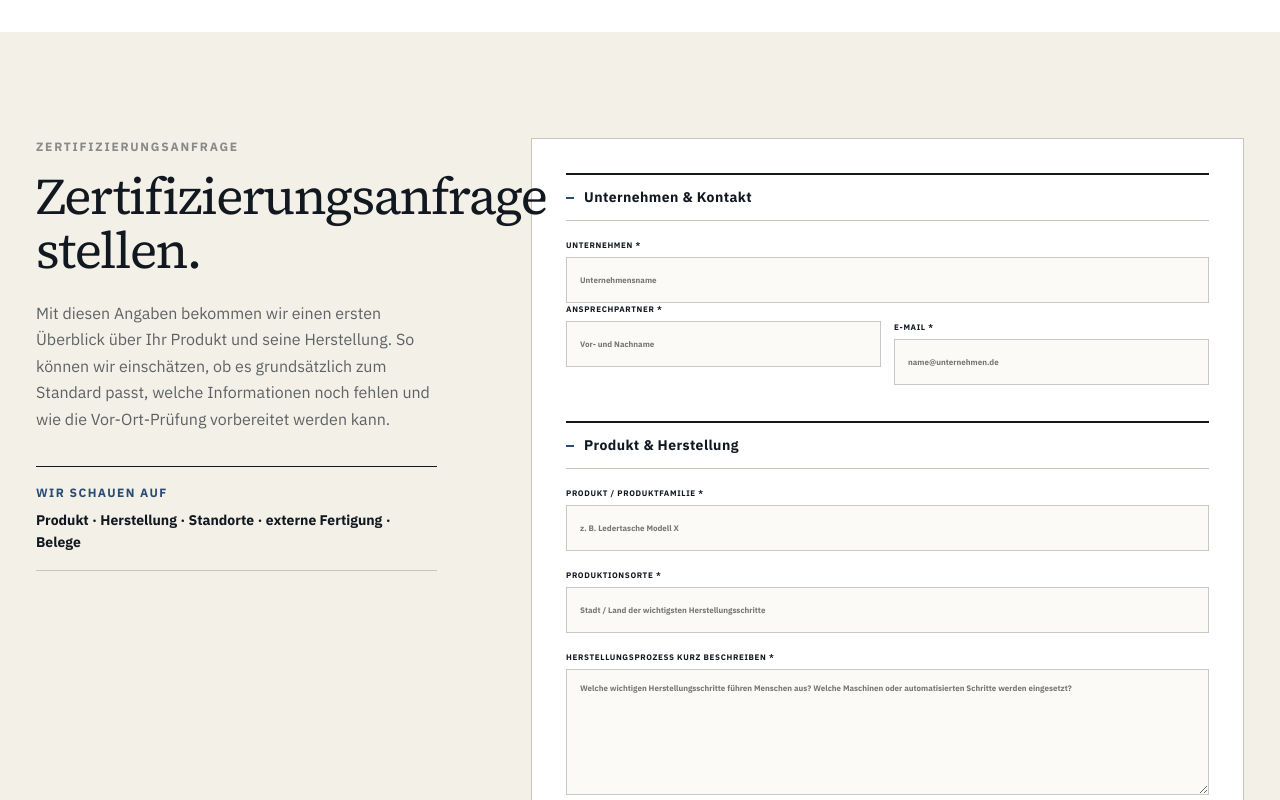
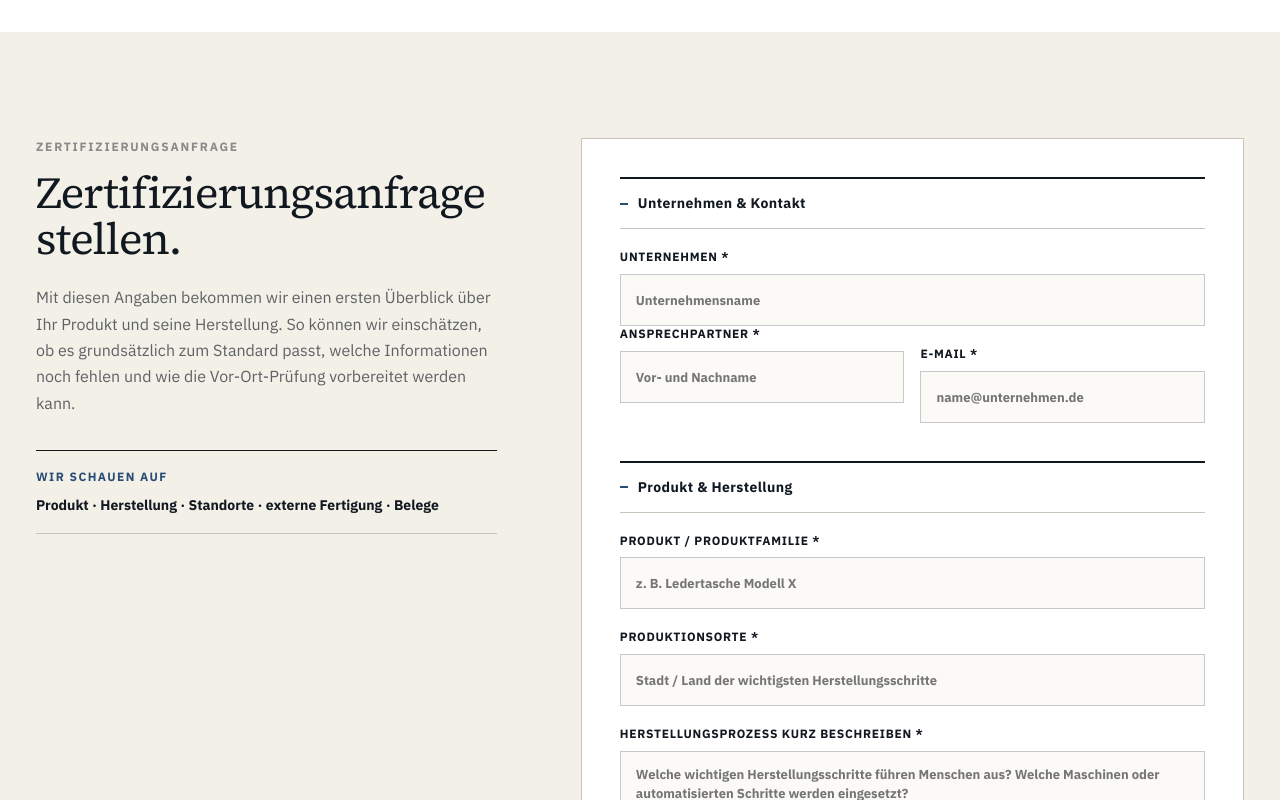
Before and after one commit to dennis-glaser-coder/human-certification-web, a Next.js app: page /fuer-hersteller in a window 1280 px wide. Shown: the part 4980-5780 px from the top of the page. Built offline with nearby package versions, Linux system fonts and the light colour scheme; no server answers.

Commit message:
Fix desktop manufacturer request overlap and form readability

```diff
--- a/src/app/final.css
+++ b/src/app/final.css
@@ -2827,3 +2827,77 @@ main :is(.registerDisclosure,.brandAuthorityPillars) span,
     display:none;
   }
 }
+
+
+/* ===== Manufacturer request desktop balance fix 2026-09-08 ===== */
+@media (min-width:1021px){
+  .manufacturerApplicationGrid{
+    grid-template-columns:minmax(0,.82fr) minmax(0,1.18fr);
+    gap:84px;
+  }
+
+  .manufacturerApplicationIntro,
+  .certificationRequestForm{
+    min-width:0;
+  }
+
+  .manufacturerApplicationIntro h2{
+    max-width:500px;
+    font-size:clamp(44px,3.45vw,50px);
+    line-height:1.04;
+    letter-spacing:-.025em;
+  }
+
+  .manufacturerApplicationIntro>p{
+    max-width:480px;
+  }
+
+  .certificationRequestForm{
+    padding:38px;
+  }
+
+  .formSectionLabel{
+    margin-top:38px;
+    padding:14px 0;
+  }
+
+  .formSectionLabel strong{
+    font-size:15px;
+    line-height:1.35;
+  }
+
+  .certificationRequestForm label{
+    gap:8px;
+    margin-top:20px;
+    font-size:12px !important;
+    line-height:1.4;
+    letter-spacing:.06em;
+  }
+
+  .certificationRequestForm input,
+  .certificationRequestForm select{
+    min-height:52px;
+  }
+
+  .certificationRequestForm input,
+  .certificationRequestForm textarea,
+  .certificationRequestForm select{
+    padding:14px 15px;
+    font-size:14px;
+    line-height:1.45;
+  }
+
+  .certificationRequestForm input::placeholder,
+  .certificationRequestForm textarea::placeholder{
+    font-size:13px;
+    line-height:1.45;
+  }
+
+  .certificationRequestForm textarea{
+    min-height:138px;
+  }
+
+  .formTwo{
+    gap:16px;
+  }
+}
```
